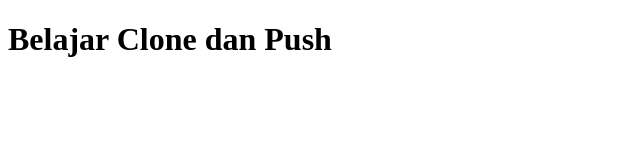
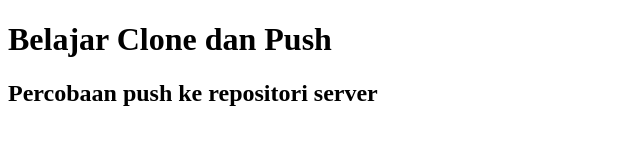
Before and after one commit to hamdanhamdani293/git-belajar, a plain HTML site: page index.html in a window 1280 px wide. Shown: the whole page, without its empty margins (0-640 px from the left). Drawn offline with Linux system fonts and the light colour scheme.

Commit message:
Menambahkan tag h2

```diff
--- a/index.html
+++ b/index.html
@@ -6,6 +6,7 @@
 
 <body>
     <h1>Belajar Clone dan Push</h1>
+    <h2>Percobaan push ke repositori server</h2>
 </body>
 
 </html>
```
